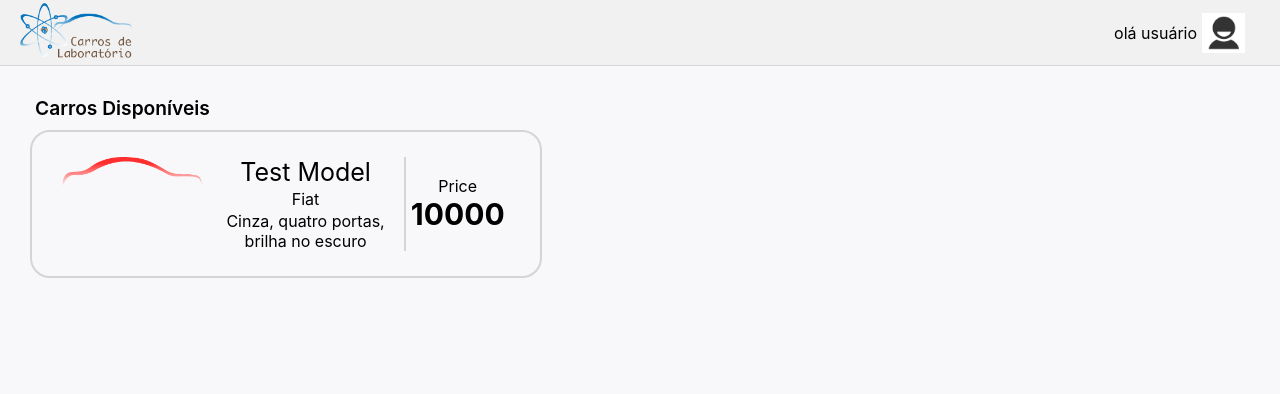
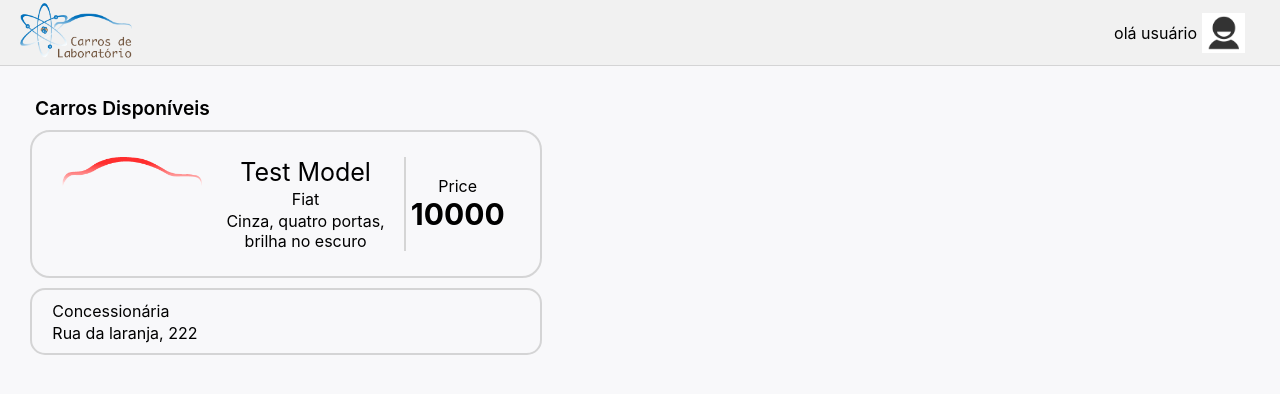
Before and after one commit to luizakobayashi/carros-de-laboratorio, a React (Create React App) app: page / in a window 1280 px wide. Shown: the top 394 px of the page. Built offline with nearby package versions, Linux system fonts and the light colour scheme.

Commit message:
dealership component

```diff
--- a/src/Components/AvailableCars.jsx
+++ b/src/Components/AvailableCars.jsx
@@ -1,5 +1,6 @@
 import React from "react";
 import CarCard from "./CarCard";
+import DealershipCard from "./DealershipCard";
 
 const cars = [
   {
@@ -7,6 +8,13 @@ const cars = [
     price: 10000,
     manufacturer: "Fiat",
     features: "Cinza, quatro portas, brilha no escuro"
+  }
+];
+
+const dealerships = [
+  {
+    name: "Concessionária",
+    address: "Rua da laranja, 222"
   }
 ];
 
@@ -28,6 +36,9 @@ const AvailableCars = ({}) => {
         <div style={{width: "40%"}}>
           <CarCard car={cars[0]}></CarCard>
         </div>
+        <div style={{width: "40%"}}>
+            <DealershipCard dealership={dealerships[0]}></DealershipCard>
+        </div>
       </div>
     </section>
   );
--- /dev/null
+++ b/src/Components/DealershipCard.jsx
@@ -0,0 +1,44 @@
+import React from "react";
+
+const useStyles = {
+    container: {
+      border: "solid 2px #cccc",
+      borderRadius: "15px",
+      textAlign: "center",
+      display: "flex",
+      padding: "2% 3%",
+      marginTop: "10px",
+      justifyContent: "space-between"
+    },
+
+    dealershipContainer: {
+      display: "flex",
+      flexDirection: "column",
+      alignItems: "flex-start",
+      paddingRight: "5px",
+      paddingLeft: "5px"
+    },
+
+    name: {
+      paddingBottom: "2px"
+    },
+
+    address: {
+      display: "flex",
+      flexWrap: "wrap"
+    },
+
+};
+
+const DealershipCard = ({dealership}) =>{
+    return (
+        <section style={useStyles.container}>
+            <div style={useStyles.dealershipContainer}>
+                <span style={useStyles.name}>{dealership.name}</span>
+                <span style={useStyles.address}>{dealership.address}</span>
+            </div>
+        </section>
+    );
+};
+
+export default DealershipCard;
```
